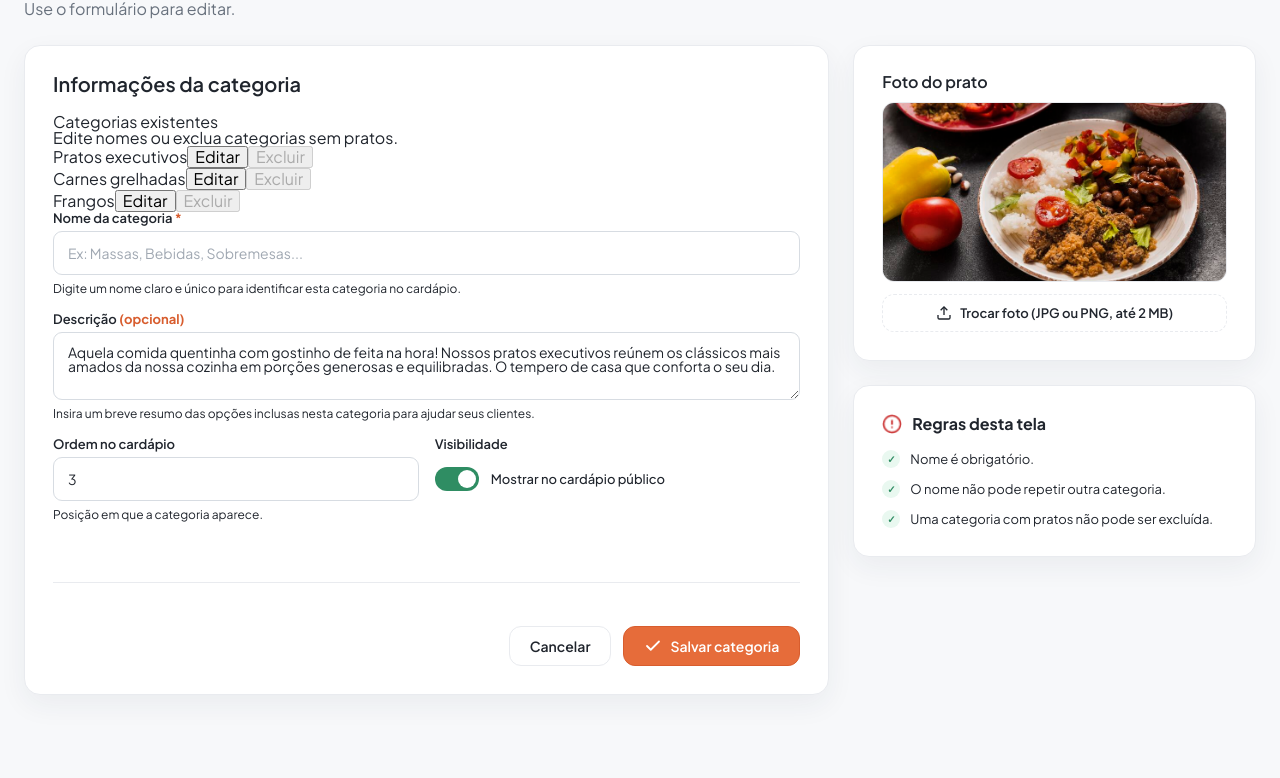
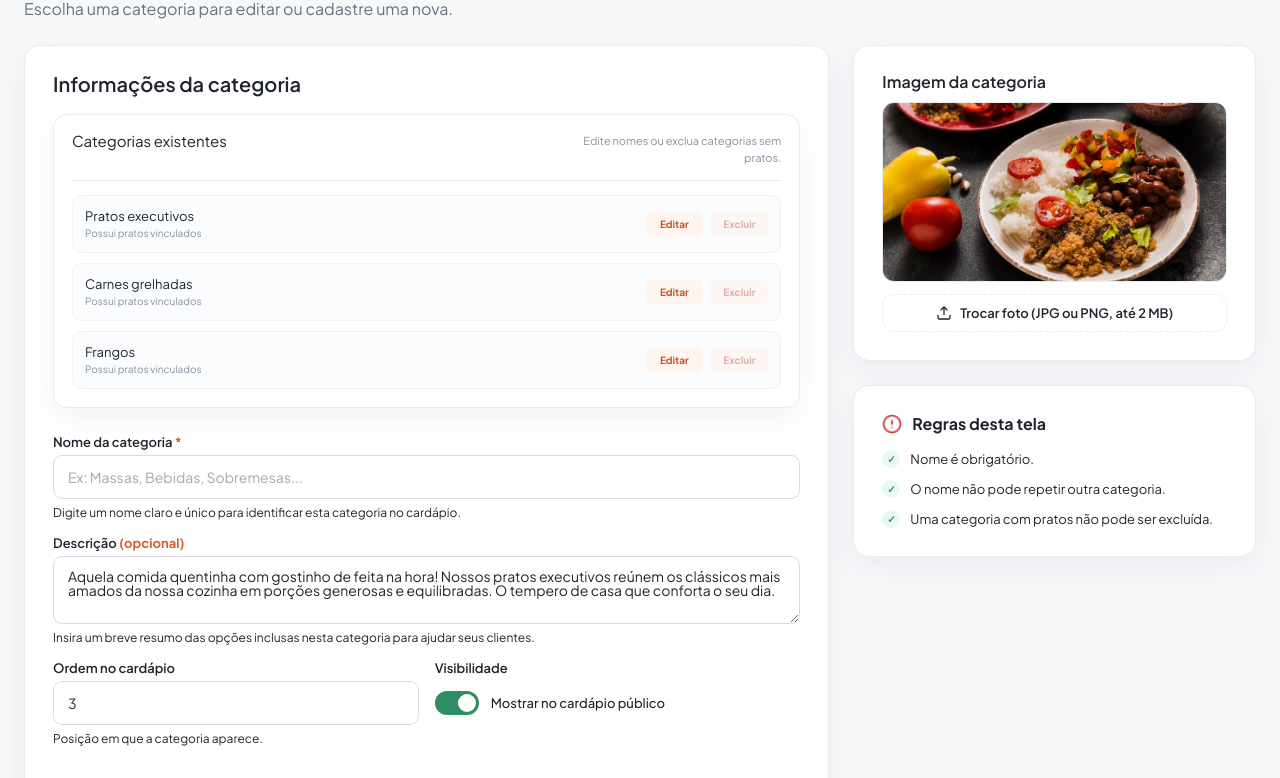
Before and after one commit to kairondutra/sabordecasa, a plain HTML site: page editar_categoria.html in a window 1280 px wide. Shown: the part 322-1100 px from the top of the page. Drawn offline with Linux system fonts and the light colour scheme.

Commit message:
feat: organiza edição e cadastro de categorias
Co-authored-by: Copilot <223556219+Copilot@users.noreply.github.com>

```diff
--- a/css/style.css
+++ b/css/style.css
@@ -79,6 +79,135 @@ main {
   width: min(100% - 48px, 1240px);
   margin: 0 auto;
   padding: 40px 0 80px;
+}
+
+.lista-categorias-gerenciamento {
+  margin-bottom: 28px;
+  padding: 18px;
+  border: 1px solid var(--cor-linha);
+  border-radius: 14px;
+  background: #fff;
+  box-shadow: var(--sombra-suave);
+}
+
+.lista-categorias-cabecalho {
+  display: flex;
+  align-items: flex-start;
+  justify-content: space-between;
+  gap: 16px;
+  padding-bottom: 14px;
+  border-bottom: 1px solid var(--cor-linha);
+}
+
+.lista-categorias-cabecalho h3 {
+  color: var(--cor-cafe);
+  font-size: 15px;
+}
+
+.lista-categorias-cabecalho span {
+  max-width: 220px;
+  color: var(--cor-fonte-breadcumpb-inativo);
+  font-size: 11px;
+  line-height: 1.5;
+  text-align: right;
+}
+
+#lista-categorias {
+  display: grid;
+  gap: 10px;
+  margin-top: 14px;
+  padding: 0;
+  list-style: none;
+}
+
+#lista-categorias li {
+  display: flex;
+  align-items: center;
+  justify-content: space-between;
+  gap: 14px;
+  min-height: 58px;
+  padding: 10px 12px;
+  border: 1px solid #eef0f3;
+  border-radius: 10px;
+  background: #fbfcfd;
+  transition: border-color .2s ease, box-shadow .2s ease, transform .2s ease;
+}
+
+#lista-categorias li:hover {
+  border-color: rgba(230, 108, 58, .35);
+  box-shadow: 0 6px 16px rgba(40, 47, 60, .06);
+  transform: translateY(-1px);
+}
+
+.categoria-lista-dados {
+  display: grid;
+  gap: 5px;
+}
+
+.categoria-lista-dados strong {
+  color: var(--cor-cafe);
+  font-size: 13px;
+}
+
+.categoria-lista-dados small {
+  color: var(--cor-fonte-breadcumpb-inativo);
+  font-size: 10px;
+}
+
+.acoes-categoria {
+  display: flex;
+  flex-shrink: 0;
+  gap: 7px;
+}
+
+.acoes-categoria button {
+  min-width: 58px;
+  padding: 7px 9px;
+  border: 1px solid transparent;
+  border-radius: 7px;
+  background: var(--cor-button-editar);
+  color: var(--cor-tomate-escuro);
+  cursor: pointer;
+  font-size: 10px;
+  font-weight: 700;
+}
+
+.acoes-categoria button:hover {
+  border-color: rgba(230, 108, 58, .3);
+}
+
+.acoes-categoria button:last-child {
+  background: var(--cor-erro-fundo);
+  color: var(--cor-fonte-erro);
+}
+
+.acoes-categoria button:disabled {
+  cursor: not-allowed;
+  opacity: .45;
+}
+
+@media (max-width: 600px) {
+  .lista-categorias-cabecalho {
+    display: grid;
+  }
+
+  .lista-categorias-cabecalho span {
+    max-width: none;
+    text-align: left;
+  }
+
+  #lista-categorias li {
+    align-items: flex-start;
+    flex-direction: column;
+  }
+
+  .acoes-categoria {
+    width: 100%;
+  }
+
+  .acoes-categoria button {
+    flex: 1;
+  }
 }
 
 button,
--- a/editar_categoria.html
+++ b/editar_categoria.html
@@ -97,8 +97,8 @@
                 <div class="categoria-detalhes">
                     <div class="categoria-textos">
                         <a href="index.html" class="link-voltar">&larr; Voltar para categorias</a>
-                        <h1>Editar categoria</h1>
-                        <p class="subtitulo-pagina">Use o formulário para editar.</p>
+                        <h1>Editar categorias</h1>
+                        <p class="subtitulo-pagina">Escolha uma categoria para editar ou cadastre uma nova.</p>
 
                     </div>
                 </div>
@@ -193,7 +193,7 @@
 
                 <!-- Card: Foto do Prato -->
                 <div class="card-foto">
-                    <h3>Foto do prato</h3>
+                    <h3>Imagem da categoria</h3>
                     <div class="preview-foto-container">
                         <img src="assets/images/categoria_pratos_executivos.jpg" alt="Foto do prato" class="foto-prato-img">
                     </div>
--- a/script.js
+++ b/script.js
@@ -361,11 +361,15 @@
             return;
         }
         const categoriaInput = document.querySelector('#categoria-prato');
+        const categoriasBase = ['Pratos executivos', 'Carnes grelhadas', 'Frangos'];
         const categoriasSalvas = lerArmazenamento(chaveCategorias, []);
-        if (categoriaInput && categoriasSalvas.length) {
+        const mapeamentos = lerArmazenamento(chaveMapeamentoCategorias, {});
+        const categoriasDisponiveis = [...new Set([...categoriasBase, ...categoriasSalvas])]
+            .map((categoria) => mapeamentos[normalizarTexto(categoria)] || categoria);
+        if (categoriaInput) {
             categoriaInput.replaceChildren(
                 new Option('Selecione uma categoria', '', true, true),
-                ...categoriasSalvas.map((categoria) => new Option(categoria, categoria))
+                ...categoriasDisponiveis.map((categoria) => new Option(categoria, categoria))
             );
         }
 
@@ -481,27 +485,28 @@
 
         const categoriasBase = ['Pratos executivos', 'Carnes grelhadas', 'Frangos'];
         const categoriasSalvas = lerArmazenamento(chaveCategorias, []);
-        const categorias = categoriasSalvas.length
-        ? [...new Set(categoriasSalvas)]
-        : [...categoriasBase];
+        const mapeamentos = lerArmazenamento(chaveMapeamentoCategorias, {});
+        const categorias = [...new Set([...categoriasBase, ...categoriasSalvas])];
         const renderizar = () => {
             lista.replaceChildren();
             categorias.forEach((categoria) => {
                 const item = document.createElement('li');
+                const nomeExibido = mapeamentos[normalizarTexto(categoria)] || categoria;
                 const possuiPratos = [...document.querySelectorAll('.prato-admin-card .tag-categoria')]
-                    .some((tag) => normalizarTexto(tag.textContent) === normalizarTexto(categoria))
+                    .some((tag) => normalizarTexto(tag.textContent) === normalizarTexto(nomeExibido))
                     || lerArmazenamento(chavePratos, []).some((prato) =>
                         normalizarTexto(prato.categoria) === normalizarTexto(categoria)
                     )
                     || categoriasComPratosBase.includes(normalizarTexto(categoria));
-                item.innerHTML = `<span>${categoria}</span><span class="acoes-categoria"></span>`;
+                item.innerHTML = `<div class="categoria-lista-dados"><strong>${nomeExibido}</strong><small>${possuiPratos ? 'Possui pratos vinculados' : 'Sem pratos vinculados'}</small></div><span class="acoes-categoria"></span>`;
                 const acoes = item.querySelector('.acoes-categoria');
                 const editar = document.createElement('button');
                 editar.type = 'button';
                 editar.textContent = 'Editar';
                 editar.addEventListener('click', () => {
-                    campoNome.value = categoria;
+                    campoNome.value = nomeExibido;
                     campoNome.dataset.categoriaOriginal = categoria;
+                    document.querySelector('#descricao-categoria').value = '';
                     campoNome.focus();
                 });
                 acoes.append(editar);
@@ -515,7 +520,8 @@
                 excluir.addEventListener('click', () => {
                     const indice = categorias.findIndex((item) => item === categoria);
                     categorias.splice(indice, 1);
-                    localStorage.setItem(chaveCategorias, JSON.stringify(categorias));
+                    const categoriasPersonalizadas = categorias.filter((item) => !categoriasBase.includes(item));
+                    localStorage.setItem(chaveCategorias, JSON.stringify(categoriasPersonalizadas));
                     renderizar();
                     mostrarNotificacao('Categoria excluída com sucesso.', 'sucesso');
                 });
@@ -543,7 +549,6 @@
             if (original) {
                 const indice = categorias.indexOf(original);
                 categorias[indice] = nome;
-                const mapeamentos = lerArmazenamento(chaveMapeamentoCategorias, {});
                 mapeamentos[normalizarTexto(original)] = nome;
                 localStorage.setItem(chaveMapeamentoCategorias, JSON.stringify(mapeamentos));
                 const pratos = lerArmazenamento(chavePratos, []);
```
